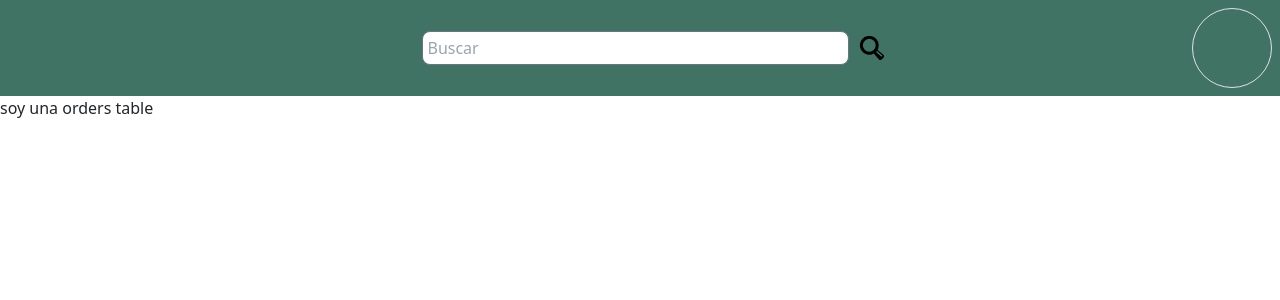
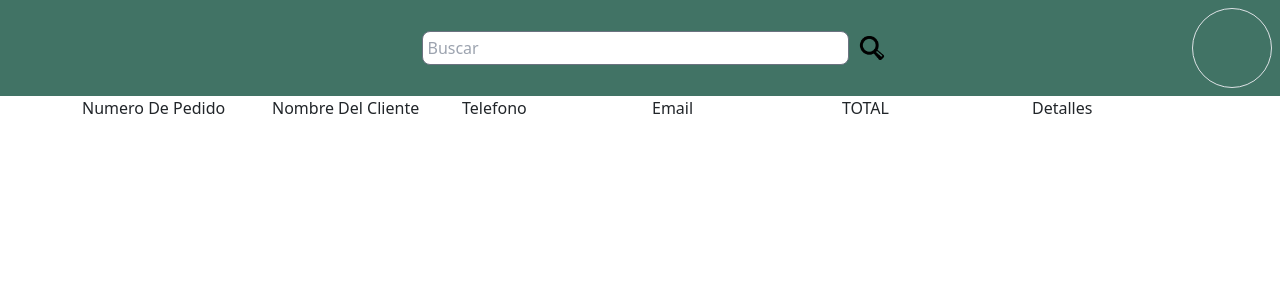
Before and after one commit to NahuelMendez/elem-ing-software, a React (Create React App) app in the folder frontend/: page /order in a window 1280 px wide. Shown: the top 300 px of the page. Built offline with nearby package versions, Linux system fonts and the light colour scheme; no server answers.

Commit message:
Basic table structure added

```diff
--- /dev/null
+++ b/frontend/src/components/PizzeriaView/PizzeriaOrderDataRow.js
@@ -0,0 +1,30 @@
+const PizzeriaOrderDataRow = ({ orderNum, customerName, telephone, email, total, details, top }) => {
+    return (
+        <>
+            <div className="container" >
+                <div className="row">
+                    <div className={top ? "col" : "col oders-table-top"}>
+                        {orderNum}
+                    </div>
+                    <div className={top ? "col" : "col oders-table-top"}>
+                        {customerName}
+                    </div>
+                    <div className={top ? "col" : "col oders-table-top"}>
+                        {telephone}
+                    </div>
+                    <div className={top ? "col" : "col oders-table-top"}>
+                        {email}
+                    </div>
+                    <div className={top ? "col" : "col oders-table-top"}>
+                        {total}
+                    </div>
+                    <div className={top ? "col" : "col oders-table-top"}>
+                        {details}
+                    </div>
+                </div>
+            </div>
+        </>
+    );
+}
+
+export default PizzeriaOrderDataRow;
--- a/frontend/src/components/PizzeriaView/PizzeriaOrdersTable.js
+++ b/frontend/src/components/PizzeriaView/PizzeriaOrdersTable.js
@@ -1,7 +1,17 @@
+import PizzeriaOrderDataRow from "./PizzeriaOrderDataRow";
+
 const PizzeriaOrdersTable = () => {
     return (
         <>
-            soy una orders table
+            <PizzeriaOrderDataRow
+                orderNum="Numero De Pedido"
+                customerName="Nombre Del Cliente"
+                telephone="Telefono"
+                email="Email"
+                total="TOTAL"
+                details="Detalles"
+                top={true}
+            />
         </>
     );
 }
```
